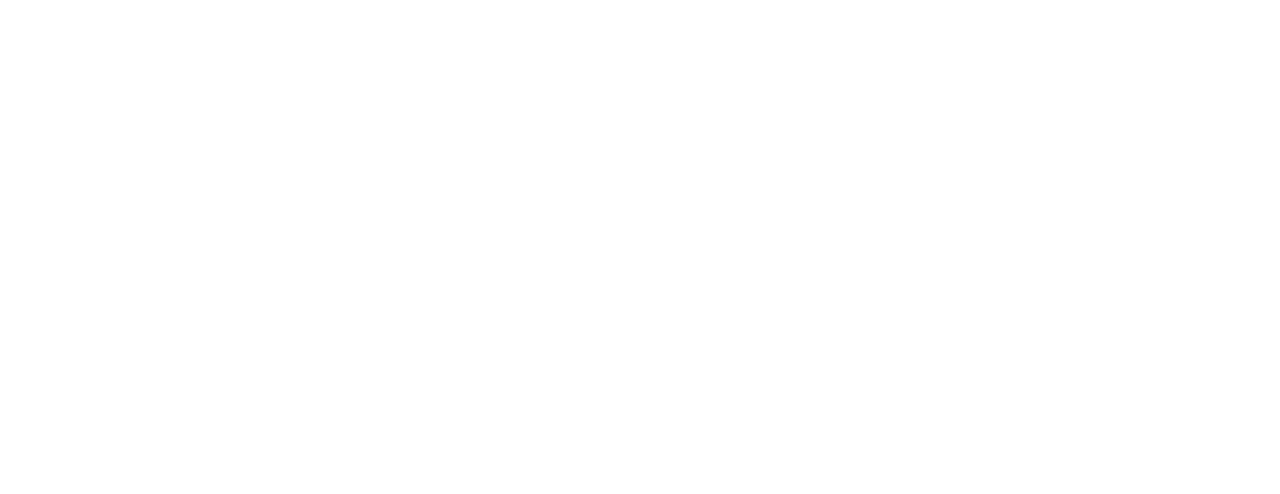
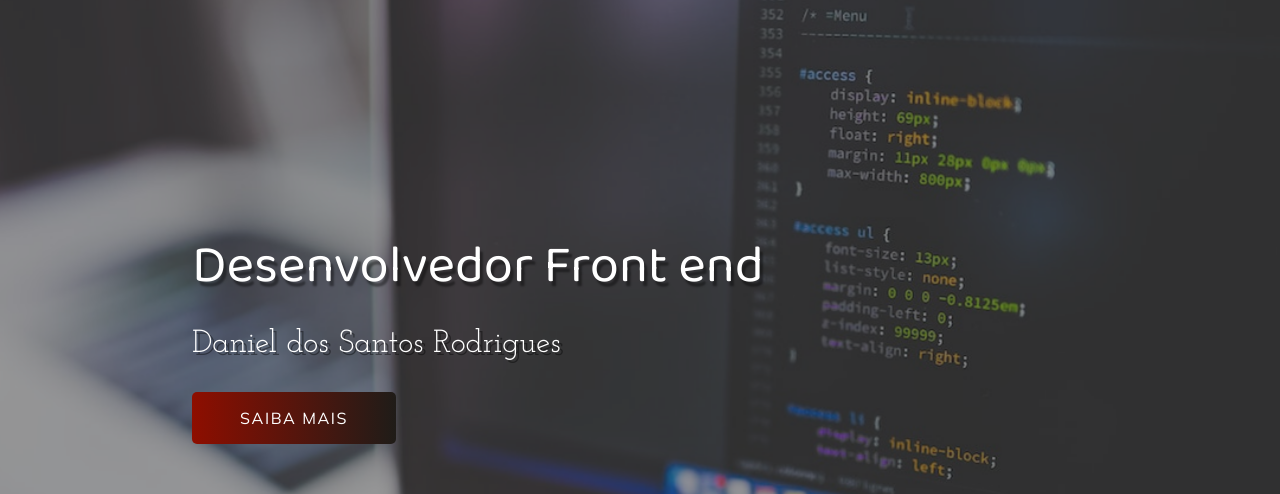
Before and after one commit to Danieldsr89/Portfolio, a plain HTML site: page index.html in a window 1280 px wide. Shown: the top 494 px of the page. Drawn offline with Linux system fonts and the light colour scheme.

Commit message:
:package: header

```diff
--- a/index.html
+++ b/index.html
@@ -4,11 +4,28 @@
     <meta charset="UTF-8">
     <meta http-equiv="X-UA-Compatible" content="IE=edge">
     <meta name="viewport" content="width=device-width, initial-scale=1.0">
-    <title>Portifólio</title>
+    <title>Portfólio</title>
     <link rel="stylesheet" href="style.css">
     <link rel="shortcut icon" href="favicon.ico" type="image/x-icon">
+    <link rel="apple-touch-icon" sizes="180x180" href="Imagem//apple-touch-icon.png">
+<link rel="icon" type="image/png" sizes="32x32" href="Imagem//favicon-32x32.png">
+<link rel="icon" type="image/png" sizes="16x16" href="Imagem/">
+<link rel="manifest" href="/site.webmanifest">
 </head>
 <body>
 
+    <div class="container">
+        <header>
+            <div class="img-wrapper">
+                <img src="Imagem/Bg1.jpg" alt="">
+            </div>
+            <div class="banner">
+                <h1>Desenvolvedor Front end</h1>
+                <p>Daniel dos Santos Rodrigues</p>
+                <button>Saiba mais</button>
+            </div>
+        </header>
+    </div>
+
 </body>
 </html>
--- a/style.css
+++ b/style.css
@@ -1,3 +1,111 @@
 @import url('https://fonts.googleapis.com/css2? family= Baloo+Da+2:wght@400;500;600;700 & family= Josefin+Slab:ital,wght@0,200; 0,300;0,400;1,200;1,300;1,400 & family= Mulish:ital,wght@0,200;0,300;0,400;0,500;1,200;1,300;1,400 & display=swap');
 
 @import url(https://cdnjs.cloudflare.com/ajax/libs/font-awesome/6.2.0/css/all.min.css);
+
+*{
+    margin: 0%;
+    padding: 0%;
+}
+
+header {
+    width:  100%;
+    height: 100vh;
+    overflow: hidden;
+    position: relative;
+}
+
+.img-wrapper{
+    width: 100%;
+    height: 100%;
+    overflow: hidden;
+    background: rgba(0,0,0,0.8);
+}
+
+.img-wrapper img{
+    width: 100%;
+    height: 100%;
+    object-fit: cover;
+    opacity: 0.5;
+    animation: zoom 15s;
+
+}
+
+@keyframes zoom{
+    0%{
+        transform: scale(1.3);
+    }
+    100%{
+        transform: scale(1.1);
+    }
+}
+
+.banner{
+    position: absolute;
+    top: 30%;
+    left: 15%;
+}
+
+.banner h1{
+    color: #ffffff;
+    font-size: 3.3rem;
+    font-family: "Baloo Da 2", serif;
+    font-weight: 200;
+    text-shadow: .2rem .3rem 2px rgba(0,0,0,0.4);
+    line-height: 3.5rem;
+    margin-bottom: 2rem;
+    opacity: 0;
+    animation: moveBanner 1s 0.5s forwards;
+
+}
+
+.banner p{
+    color: #fff;
+    font-family: "Josefin Slab", serif;
+    font-size: 2rem;
+    text-shadow: .2rem .2rem rgba(0,0,0,0.4);
+    margin-bottom: 2rem;
+    opacity: 0;
+    animation: moveBanner 1s 0.7s forwards;
+
+}
+
+.banner button{
+    font-family: "Mulish", serif;
+    color: #ffff;
+    background: #8E0E00;
+    background: -webkit-linear-gradient(to right, #1F1C18, #8E0E00);
+    background: linear-gradient(to left, #1F1C18, #8E0E00);
+
+    /* Comando para aumentar e diminuir a largura do botão individualmente.
+    padding-top: 1rem;
+    padding-bottom: 1rem;
+    padding-right: 2rem;
+    padding-left: 2rem;*/
+
+    padding: 1rem 3rem; /*Comando para aumentar e diminuir a largura do botão individualmente*/
+    border: none; /*esse comando deixar o  botão sem nenhuma borda.*/
+    text-transform: uppercase; /* tudo em letras maiúsculas*/
+    font-size: 1rem;
+    letter-spacing: .1rem; /* espaçamento entre as letras.*/
+    border-radius: 5px;
+    cursor: pointer;
+    opacity: 0;
+    animation: moveBanner 1s 0.9s forwards;
+
+}
+
+@keyframes moveBanner {
+    0%{
+        transform: translateY(10rem) rotateY(-30deg);
+
+    }
+
+    100%{
+        transform: translateY(0rem)rotateY(0);
+        opacity: 1;
+    }
+}
+
+.banner button:hover{
+    opacity: 0.8;
+}
```
Also changed, not shown: Imagem/Bg.jpg (added), Imagem/Bg1.jpg (added), Imagem/android-chrome-192x192.png (renamed from android-chrome-192x192.png), Imagem/android-chrome-512x512.png (renamed from android-chrome-512x512.png), Imagem/apple-touch-icon.png (renamed from apple-touch-icon.png), Imagem/dev-wallpaper.png (added), Imagem/dev-wallpaper1.png (added), Imagem/favicon-16x16.png (renamed from favicon-16x16.png), Imagem/favicon-32x32.png (renamed from favicon-32x32.png), site.webmanifest, 1 other file.
